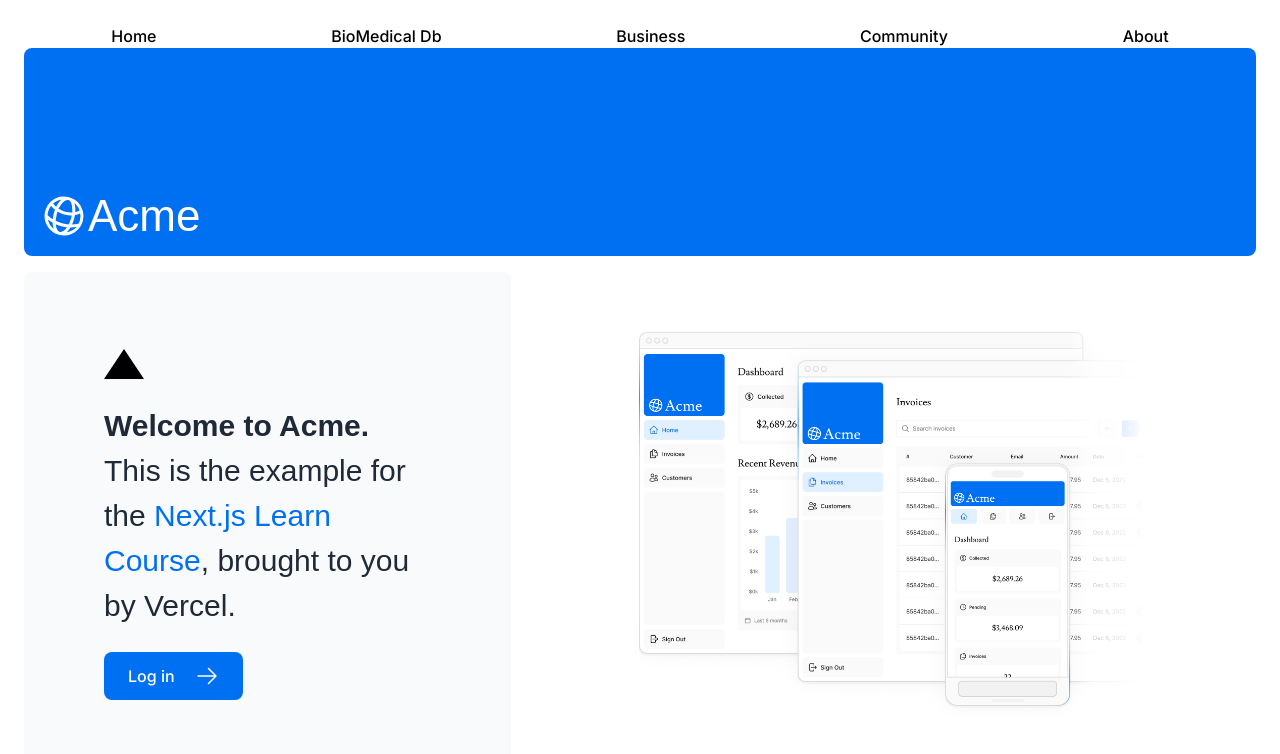
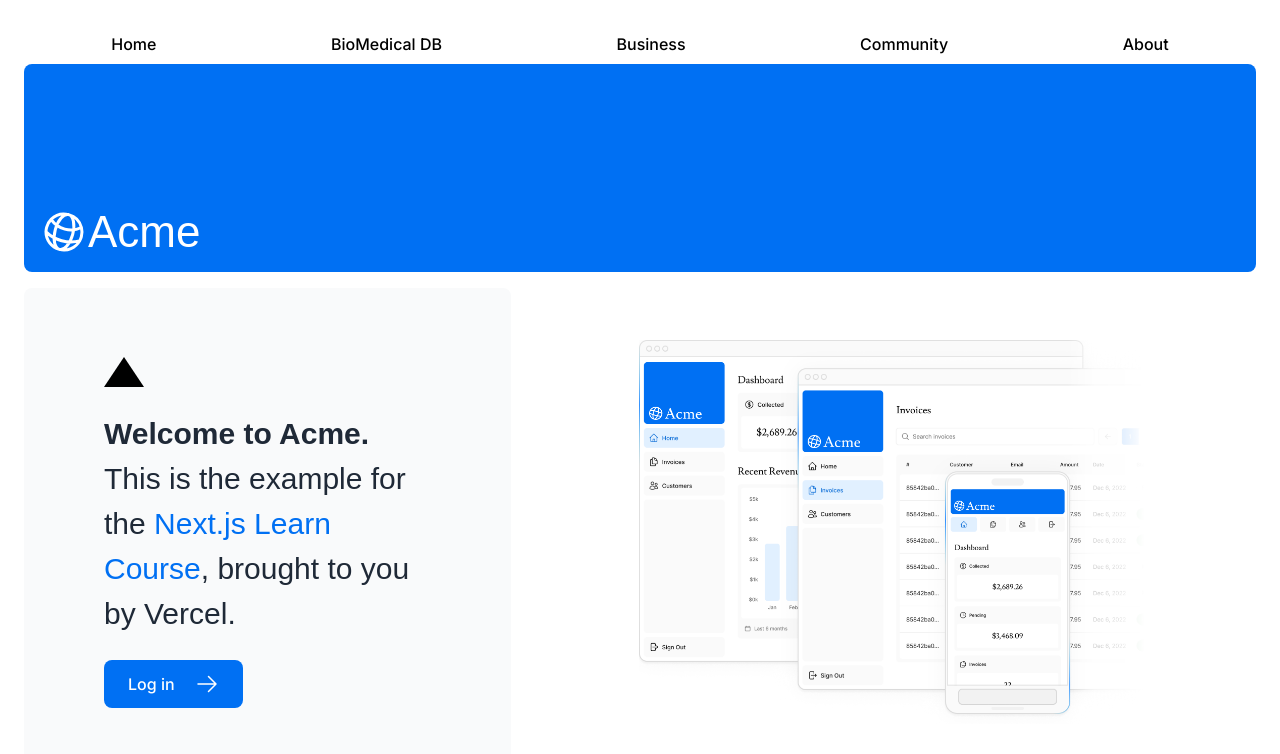
Before and after one commit to jksc3255/next-practice, a Next.js app: page / in a window 1280 px wide. Shown: the top 754 px of the page. Built offline with nearby package versions, Linux system fonts and the light colour scheme; a web font is replaced by a local one.

Commit message:
MainHeader refactoring

```diff
--- a/app/ui/header/main-header.tsx
+++ b/app/ui/header/main-header.tsx
@@ -1,7 +1,7 @@
 'use client';
 
+import Link from 'next/link';
 import React from 'react';
-import Link from 'next/link';
 
 const MainHeader = () => {
   const [title, setTitle] = React.useState([
@@ -10,7 +10,7 @@ const MainHeader = () => {
       link: '/',
     },
     {
-      title: 'BioMedical Db',
+      title: 'BioMedical DB',
       link: '/bio-medical-db',
     },
     {
@@ -33,14 +33,20 @@ const MainHeader = () => {
         <ul className="flex">
           {title.map((v, i) => {
             return (
-              <li key={`MAIN_HEADER_LINK_${v?.link}`} className="flex grow">
+              <li
+                key={`MAIN_HEADER_LINK_${v.link}`}
+                className="flex grow"
+                style={{ alignItems: 'center', height: 40 }}
+              >
                 <Link
                   href={`${v.link}`}
                   style={{
-                    display: 'block',
+                    display: 'flex',
                     width: '100%',
+                    height: '100%',
                     fontWeight: '500',
-                    textAlign: 'center',
+                    justifyContent: 'center',
+                    alignItems: 'center',
                   }}
                 >
                   {v.title}
```
